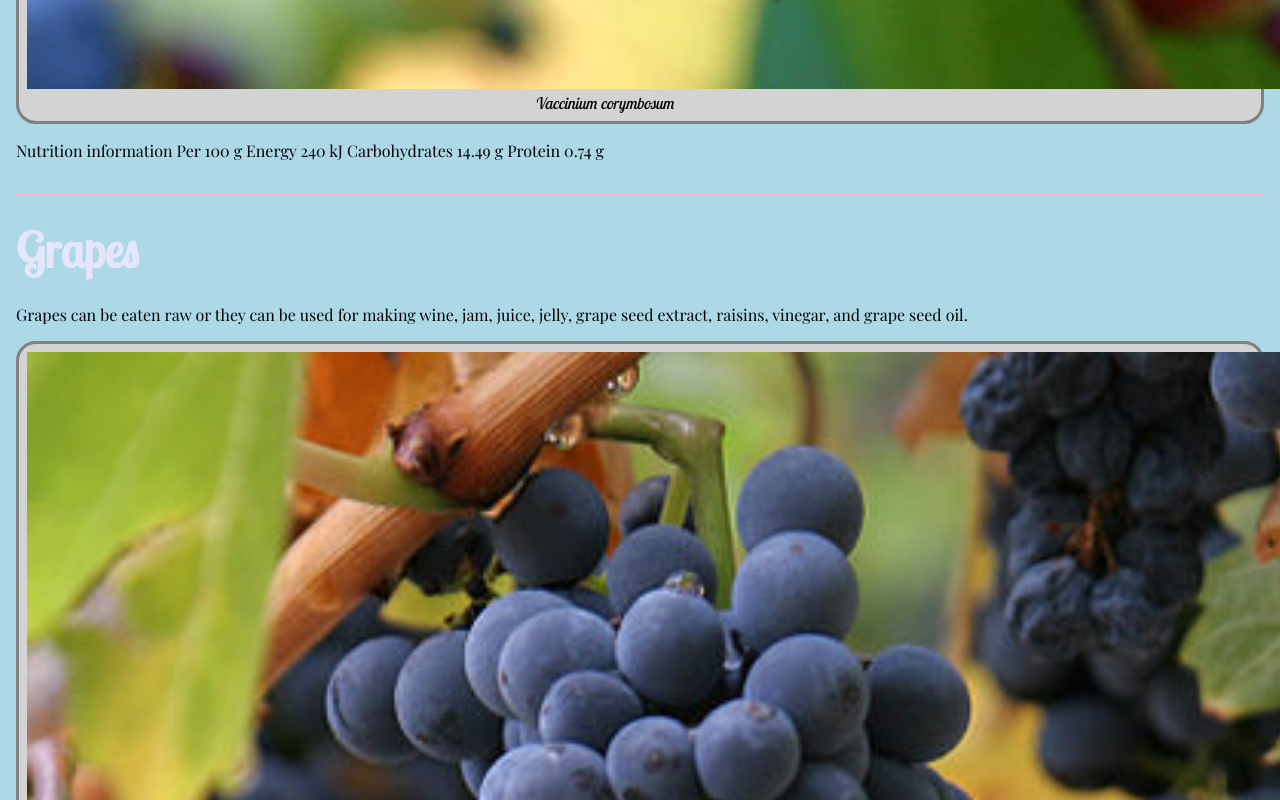
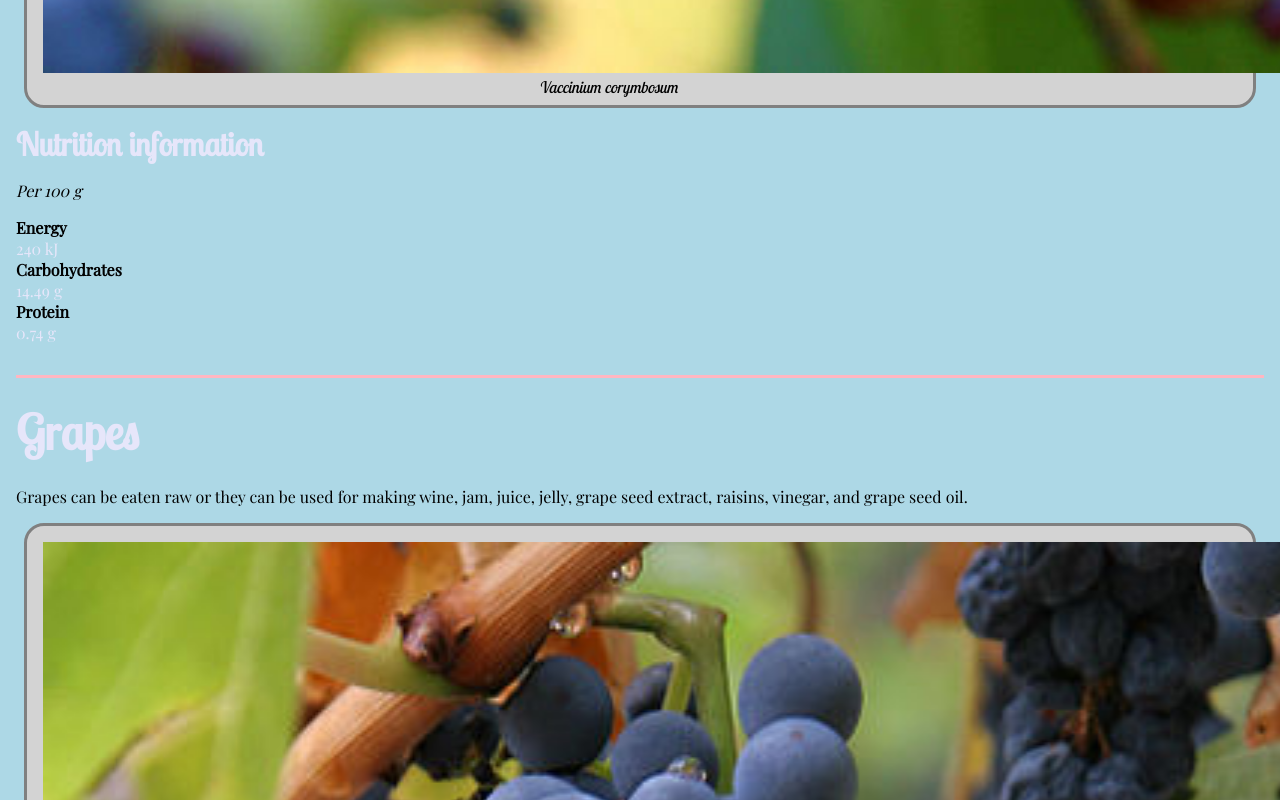
Before and after one commit to erinmilling/dsn1674-project-1, a plain HTML site: page index.html in a window 1280 px wide. Shown: the part 1660-2460 px from the top of the page. Drawn offline with nearby package versions, Linux system fonts and the light colour scheme.

Commit message:
Added h3 and formatted
Created dl, and formatted i, dt and dd

```diff
--- a/css/main.css
+++ b/css/main.css
@@ -90,8 +90,8 @@ figure {
   border: 3px solid grey;
   background: lightgrey;
   border-radius: 20px;
-  padding: .5em 5em .5em .5em;
-  margin: 1em 0em 1em 0em;
+  padding: 1em 5em .5em 1em;
+  margin: 1em .5em 1em .5em;
 
 
 }
@@ -102,3 +102,23 @@ figcaption {
   font-family: 'Lobster Two', cursive;
 
 }
+h3 {
+  color: lavender;
+  font-family: 'Lobster Two', cursive;
+  font-size: 2em;
+  margin: .5em 0em .5em 0em;
+}
+i {
+  padding: 0em 0em 1em 0em;
+  display: block;
+
+}
+dt {
+  font-weight: bolder;
+  color: black;
+}
+dd {
+  color: lavender;
+  padding: 0;
+  margin: 0
+}
--- a/index.html
+++ b/index.html
@@ -42,12 +42,22 @@ Blueberries are perennial flowering plants with indigo-colored berries. Most com
   <figcaption>Vaccinium corymbosum</figcaption>
 
 </figure>
-Nutrition information
 
-Per 100 g
-Energy 240 kJ
-Carbohydrates 14.49 g
-Protein 0.74 g
+<h3>Nutrition information</h3>
+
+<dl>
+  <i>Per 100 g</i>
+
+  <dt>Energy</dt>
+  <dd>240 kJ</dd>
+
+  <dt>Carbohydrates</dt>
+  <dd>14.49 g</dd>
+
+  <dt>Protein</dt>
+  <dd>0.74 g</dd>
+
+</dl>
 
   <hr></hr>
 
@@ -62,26 +72,51 @@ Grapes can be eaten raw or they can be used for making wine, jam, juice, jelly,
 
 </figure>
 
-Nutrition information
+<h3>Nutrition information</h3>
 
-Per 100 g
-Energy 288 kJ
-Carbohydrates 18.1 g
-Protein 0.72 g
+<dl>
+
+<i>Per 100 g</i>
+
+  <dt>Energy</dt>
+   <dd>288 kJ</dd>
+
+  <dt>Carbohydrates</dt>
+   <dd>18.1 g</dd>
+
+  <dt>Protein</dt>
+   <dd>0.72 g</dd>
+
+</dl>
 
   <hr></hr>
 <h2 id="redcurrant">Red currant</h2>
 
 With maturity, the tart flavour of redcurrant fruit is slightly greater than its blackcurrant relative, but with the same approximate sweetness.
 
-Ribes rubrum
+<figure>
+  <img src="images/red-currants.jpg" alt="Red Currants">
 
-Nutrition information
+  <figcaption>Ribes rubrum</figcaption>
 
-Per 100 g
-Energy 234 kJ
-Carbohydrates 13.8 g
-Protein 1.4 g
+</figure>
+
+<h3>Nutrition information</h3>
+
+<dl>
+
+  <i>Per 100 g</i>
+
+  <dt>Energy</dt>
+   <dd>234 kJ</dd>
+
+  <dt>Carbohydrates</dt>
+   <dd>13.8 g</dd>
+
+  <dt>Protein</dt>
+   <dd>1.4 g</dd>
+
+</dl>
 
 Content and images from Wikipedia.
 </main>
```
